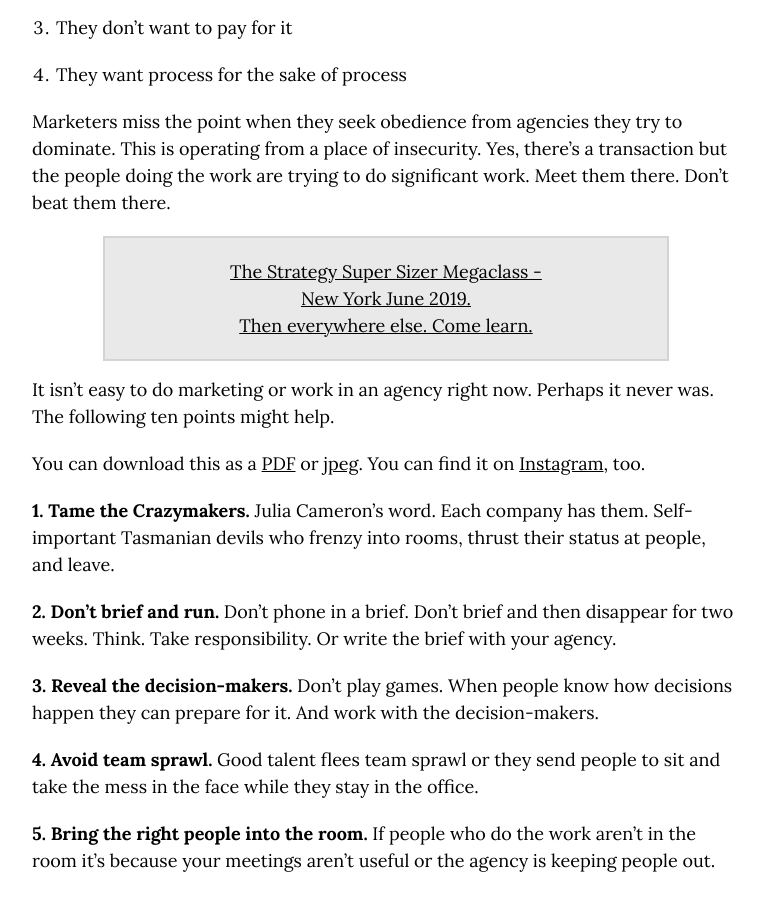
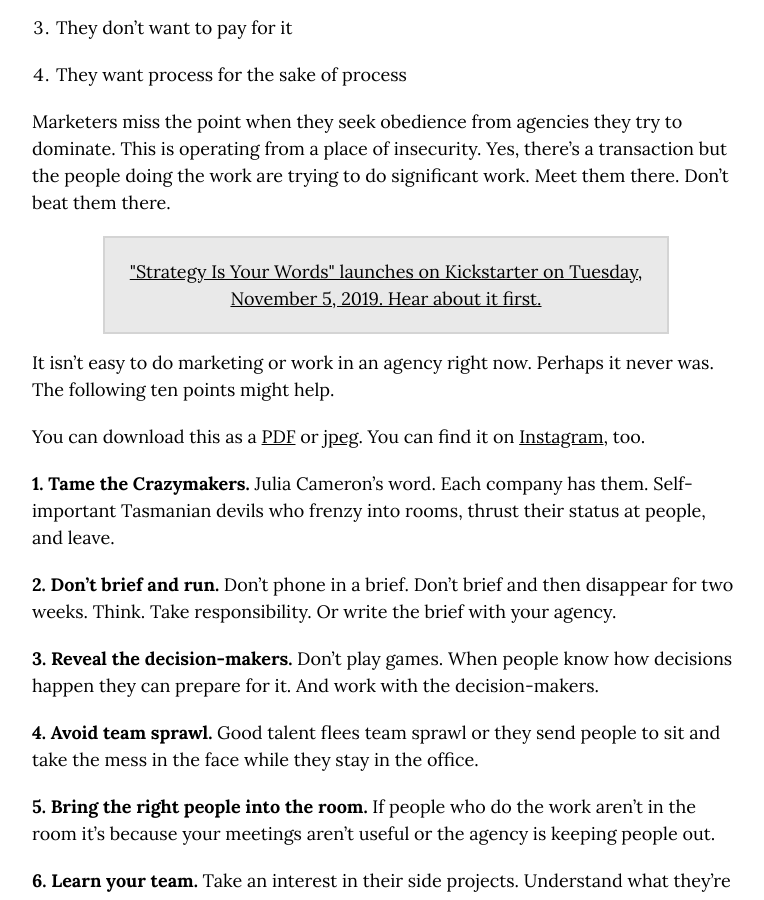
Before and after one commit to markhpollard/markhpollard.github.io, a Jekyll site: the page built from _posts/2018-12-13-how-to-get-better-creative-work-from-your-agencies.markdown, in a window 1280 px wide and 900 px high, scrolled down 1106 px. Shown: the whole window, without its empty margins (254-1018 px from the left). Built offline with Jekyll 4.4.1, drawn with Linux system fonts in a browser that asks for light colours; nearby versions of some CDN libraries.

Commit message:
Updated Config

```diff
--- a/_config.yml
+++ b/_config.yml
@@ -43,9 +43,9 @@ name: Mark Pollard
 description: Strategy is Your Words
 google_analytics: UA-6991341-1
 repository: markhpollard/markhpollard.github.io
-promotext: The Strategy Super Sizer Megaclass - <br>New York June 2019. <br>Then everywhere
-  else. Come learn.
-promolink: 'http://bit.ly/StrategySuperSizer '
+promotext: '"Strategy Is Your Words" launches on Kickstarter on Tuesday, November
+  5, 2019. Hear about it first.'
+promolink: https://www.markpollard.net/email-newsletter/
 url:
 baseurl:
 highlighter: rouge
```
